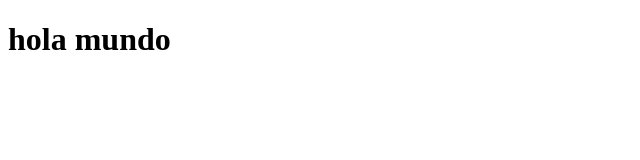
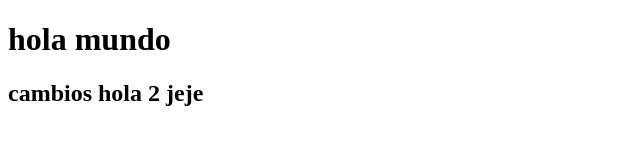
Before and after one commit to IEVN1001-21000532/intro-git, a plain HTML site: page index.html in a window 1280 px wide. Shown: the whole page, without its empty margins (0-640 px from the left). Drawn offline with Linux system fonts and the light colour scheme.

Commit message:
segundo commit

```diff
--- a/index.html
+++ b/index.html
@@ -8,5 +8,6 @@
 </head>
 <body>
     <h1>hola mundo </h1>
+    <h2>cambios hola 2 jeje</h2>
 </body>
 </html>
```
